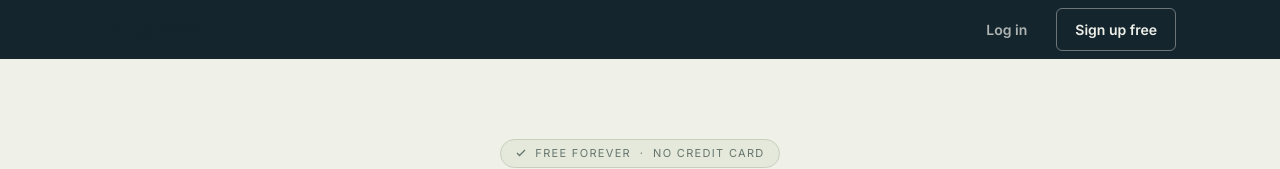
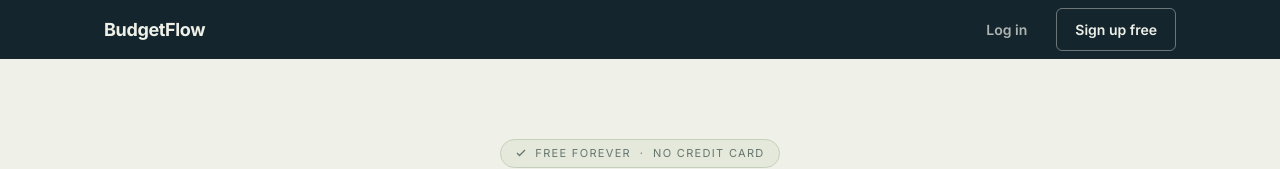
Before and after one commit to DataSpecialistStudio/budgetflow, a website: page index.html in a window 1280 px wide. Shown: the top 169 px of the page. Drawn offline with Linux system fonts and the light colour scheme.

Commit message:
fix: make BudgetFlow nav logo visible

```diff
--- a/index.html
+++ b/index.html
@@ -586,7 +586,7 @@
 <!-- NAV -->
 <nav class="nav">
   <div class="nav-inner">
-    <a href="#" class="logo" onclick="window.scrollTo({top:0,behavior:'smooth'});return false;" style="text-decoration:none;color:inherit;cursor:pointer;">BudgetFlow</a>
+    <a href="#" class="logo" onclick="window.scrollTo({top:0,behavior:'smooth'});return false;" style="text-decoration:none;color:#EFF1E9;cursor:pointer;">BudgetFlow</a>
     <div class="nav-links">
       <a href="login.html" class="btn btn-ghost">Log in</a>
       <a href="login.html#signup" class="btn btn-outline nav-signup">Sign up free</a>
```
